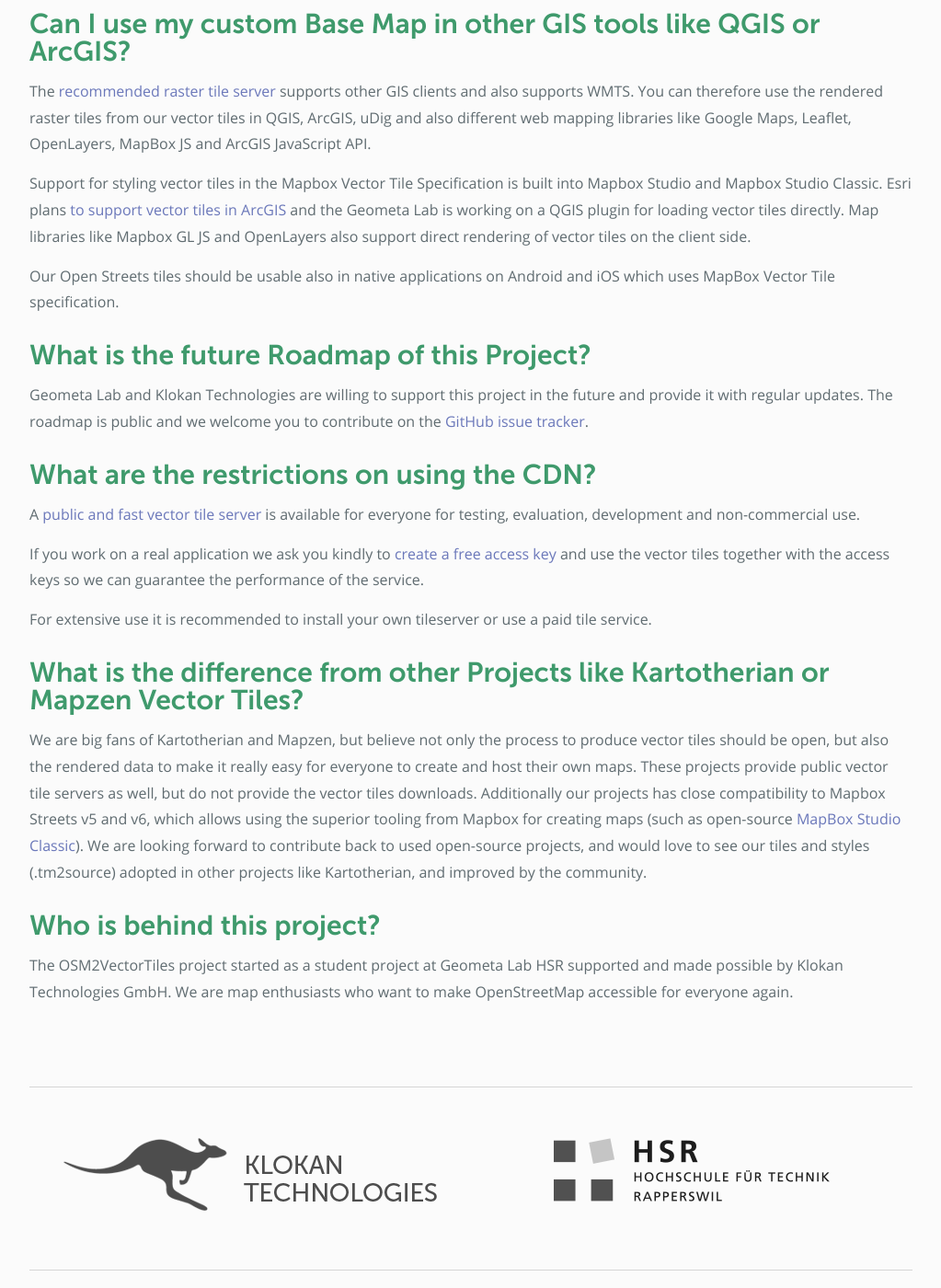
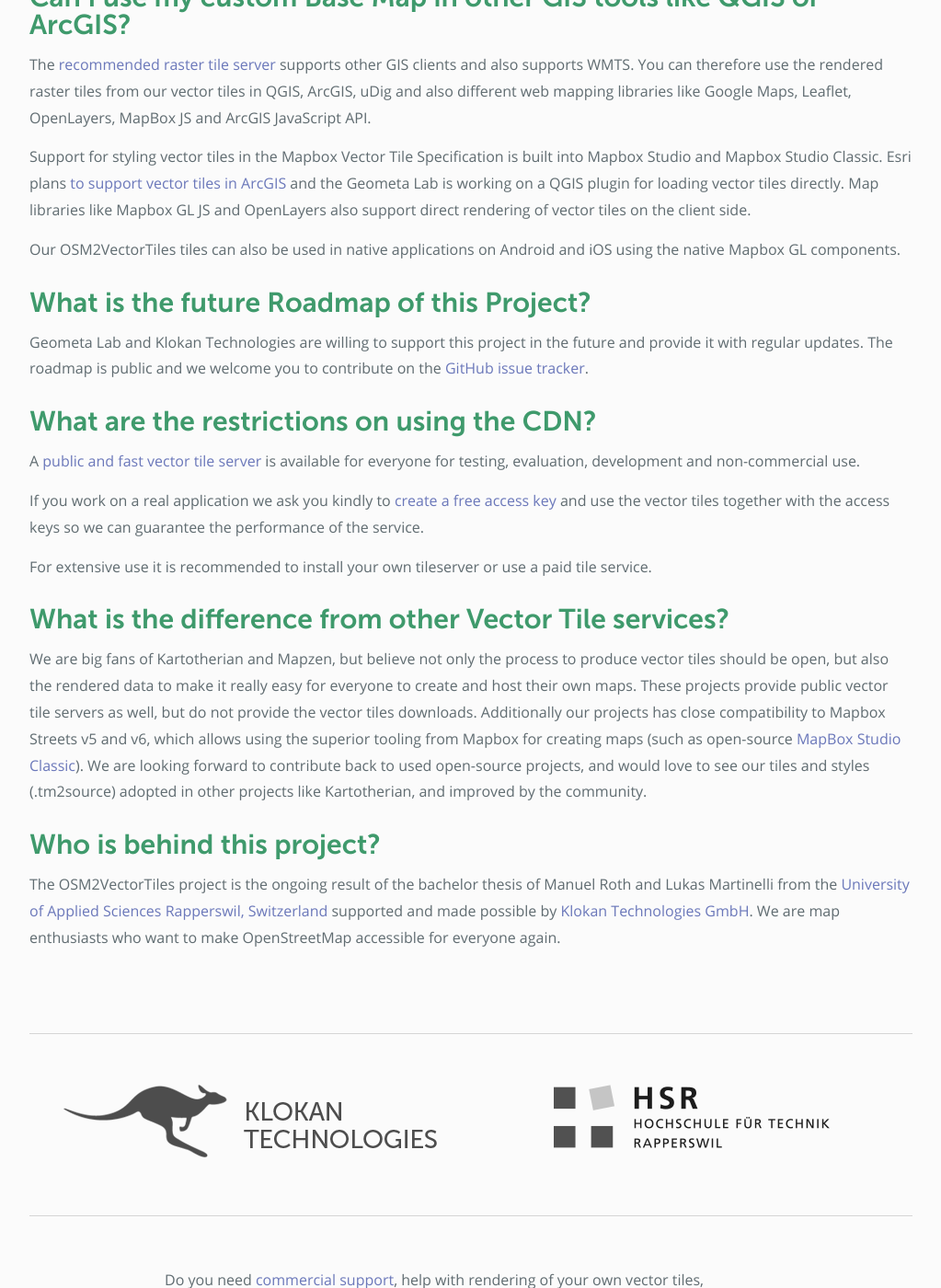
Before and after one commit to osm2vectortiles/osm2vectortiles, a Jekyll site: the page built from faq.md, in a window 1280 px wide and 1400 px high, scrolled down 1035 px. Shown: the whole window at 92% size, without its empty margins (128-1151 px from the left). Built offline with Jekyll 4.4.1, drawn with Linux system fonts in a browser that asks for light colours; some of the changed text lies outside the part shown.

Commit message:
Format FAQ text to one line due to Markdown engine

```diff
--- a/faq.md
+++ b/faq.md
@@ -8,18 +8,13 @@
 
 ## Can I use the OSM Vector Tiles for commercial purposes?
 
-The project to create the vectortiles is under the [MIT license](https://tldrlegal.com/license/mit-license)
-and you are therefore free to take the workflow as you want and create your own vector tiles and
-use them commercially.
-The rendered vector tiles provided as download are under
-the [Open Database License](https://tldrlegal.com/license/odc-open-database-license-(odbl)) the same license [OpenStreetMap is using](https://www.openstreetmap.org/copyright).
-Because the data is derived from OpenStreetMap [you are required to credit OpenStreetMap](http://www.openstreetmap.org/copyright) and add the attribution "© OpenStreetMap contributors" to your maps.
-We ourselves do **not** require any attribution for the rendered vector tiles.
+The project to create the vectortiles is under the [MIT license](https://tldrlegal.com/license/mit-license) and you are therefore free to take the workflow as you want and create your own vector tiles and use them commercially.
+The rendered vector tiles provided as download are under the [Open Database License](https://tldrlegal.com/license/odc-open-database-license-(odbl)) the same license [OpenStreetMap is using](https://www.openstreetmap.org/copyright).
+Because the data is derived from OpenStreetMap [you are required to credit OpenStreetMap](http://www.openstreetmap.org/copyright) and add the attribution "© OpenStreetMap contributors" to your maps. Apart from that OSM2VectorTiles **not** require any attribution for the rendered vector tiles.
 
 ## Will the Extracts and Planet download be updated with new OSM data?
 
-We plan to provide at least quarterly updates of the open vector tile data with the newest
-sources of the OpenStreetMap planet dump.
+We plan to provide weekly updates of the open vector tile data with the newest sources of the OpenStreetMap planet dump.
 
 ## Where should I report bugs in the map?
 
@@ -27,43 +22,33 @@
 
 ## How can I contribute to the project?
 
-The purpose of this project is to make OSM data more accessible to anybody. Any feedback or improvement is greatly appreciated. So feel free to submit a pull request or file a bug or suggestion
-on [GitHub](https://github.com/osm2vectortiles/).
+The purpose of this project is to make OSM data more accessible to anybody. Any feedback or improvement is greatly appreciated. So feel free to submit a pull request or file a bug or suggestion on [GitHub](https://github.com/osm2vectortiles/).
 
 ## Can I use my custom Base Map in other GIS tools like QGIS or ArcGIS?
 
-The [recommended raster tile server](/docs/start/) supports other
-GIS clients and also supports WMTS. You can therefore use the rendered raster tiles
-from our vector tiles in QGIS, ArcGIS, uDig and also different web mapping libraries
-like Google Maps, Leaflet, OpenLayers, MapBox JS and ArcGIS JavaScript API.
+The [recommended raster tile server](/docs/start/) supports other GIS clients and also supports WMTS. You can therefore use the rendered raster tiles from our vector tiles in QGIS, ArcGIS, uDig and also different web mapping libraries like Google Maps, Leaflet, OpenLayers, MapBox JS and ArcGIS JavaScript API.
 
-Support for styling vector tiles in the Mapbox Vector Tile Specification is built
-into Mapbox Studio and Mapbox Studio Classic.
+Support for styling vector tiles in the Mapbox Vector Tile Specification is built into Mapbox Studio and Mapbox Studio Classic.
 Esri plans [to support vector tiles in ArcGIS](http://blogs.esri.com/esri/arcgis/2015/07/20/vector-tiles-preview/) and the Geometa Lab is working on a QGIS plugin for loading vector tiles directly. Map libraries like Mapbox GL JS and OpenLayers also support
 direct rendering of vector tiles on the client side.
 
-Our Open Streets tiles should be usable also in native applications on Android and iOS which uses MapBox Vector Tile specification.
+Our OSM2VectorTiles tiles can also be used in native applications on Android and iOS using the native Mapbox GL components.
 
 ## What is the future Roadmap of this Project?
 
-Geometa Lab and Klokan Technologies are willing to support this project in the future and provide it with
-regular updates. The roadmap is public and we welcome you to contribute
-on the [GitHub issue tracker](https://github.com/osm2vectortiles/osm2vectortiles/issues).
+Geometa Lab and Klokan Technologies are willing to support this project in the future and provide it with regular updates. The roadmap is public and we welcome you to contribute on the [GitHub issue tracker](https://github.com/osm2vectortiles/osm2vectortiles/issues).
 
 ## What are the restrictions on using the CDN?
 
-A [public and fast vector tile server](http://osm2vectortiles.tileserver.com/v1.json)
-is available for everyone for testing, evaluation, development and non-commercial use.
+A [public and fast vector tile server](http://osm2vectortiles.tileserver.com/v1.json) is available for everyone for testing, evaluation, development and non-commercial use.
 
-If you work on a real application we ask you kindly to [create a free access key](http://maps.klokantech.com/)
-and use the vector tiles together with the access keys so we can guarantee the performance of the service.
+If you work on a real application we ask you kindly to [create a free access key](http://maps.klokantech.com/) and use the vector tiles together with the access keys so we can guarantee the performance of the service.
 
 For extensive use it is recommended to install your own tileserver or use a paid tile service.
 
-## What is the difference from other Projects like Kartotherian or Mapzen Vector Tiles?
+## What is the difference from other Vector Tile services?
 
-We are big fans of Kartotherian and Mapzen, but believe not only the process to produce vector tiles
-should be open, but also the rendered data to make it really easy for everyone to create and host
+We are big fans of Kartotherian and Mapzen, but believe not only the process to produce vector tiles should be open, but also the rendered data to make it really easy for everyone to create and host
 their own maps.
 These projects provide public vector tile servers as well, but do not provide the vector tiles downloads.
 Additionally our projects has close compatibility to Mapbox Streets v5 and v6, which allows
@@ -72,6 +57,7 @@
 
 ## Who is behind this project?
 
-The OSM2VectorTiles project started as a student project at Geometa Lab HSR supported and made
-possible by Klokan Technologies GmbH. We are map enthusiasts who want to make OpenStreetMap
-accessible for everyone again.
+The OSM2VectorTiles project is the ongoing result of the bachelor thesis of Manuel Roth and Lukas Martinelli
+from the [University of Applied Sciences Rapperswil, Switzerland](http://hsr.ch/geometalab)
+supported and made possible by [Klokan Technologies GmbH](http://www.klokantech.com/).
+We are map enthusiasts who want to make OpenStreetMap accessible for everyone again.
```
Also changed, not shown: about.md (+1 -1 lines).
